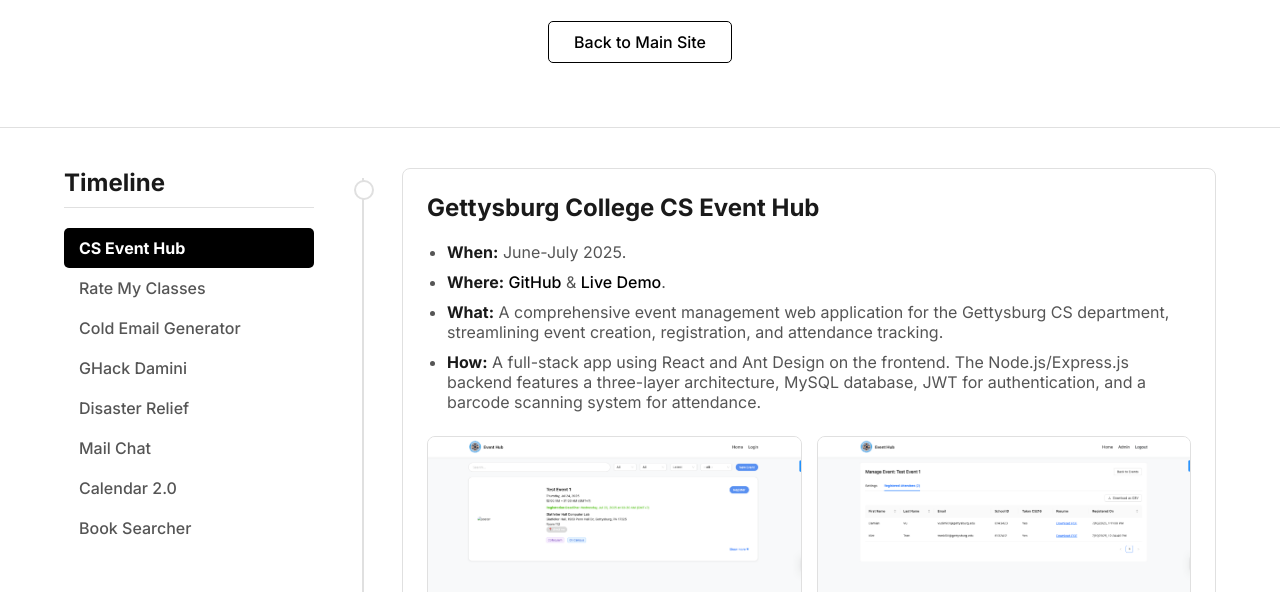
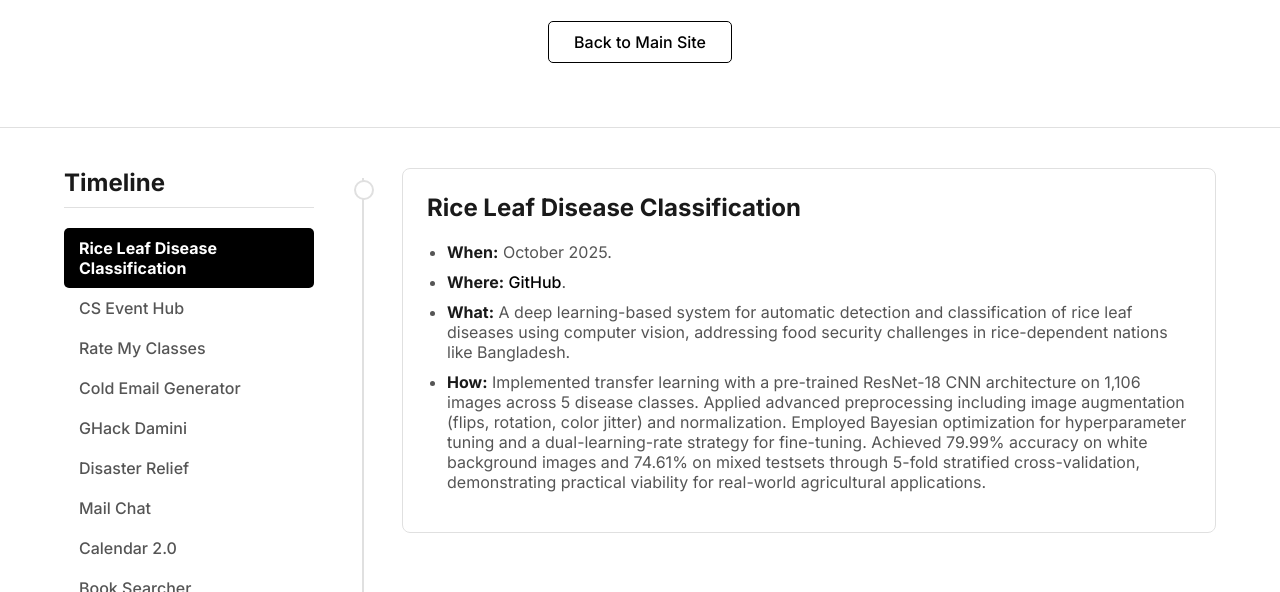
Before and after one commit to minhvdq/DamianPortfolio, a plain HTML site: page portfolio/index.html in a window 1280 px wide. Shown: the part 208-800 px from the top of the page. Drawn offline with Linux system fonts and the light colour scheme.

Commit message:
add project and resume

```diff
--- a/portfolio/index.html
+++ b/portfolio/index.html
@@ -27,6 +27,7 @@
             <div class="timeline-nav-inner">
                 <h2>Timeline</h2>
                 <ul>
+                    <li><a href="#rice-leaf-dsease-classification">Rice Leaf Disease Classification</a></li>
                     <li><a href="#project-event-hub">CS Event Hub</a></li>
                     <li><a href="#project-rate-my-classes">Rate My Classes</a></li>
                     <li><a href="#project-cold-email">Cold Email Generator</a></li>
@@ -40,6 +41,20 @@
         </aside>
 
         <main id="projects-content">
+
+            <section class="timeline-item" id="rice-leaf-dsease-classification">
+                <div class="timeline-dot"></div>
+                <div class="project-card">
+                    <h2>Rice Leaf Disease Classification</h2>
+                    <ul>
+                        <li><b>When:</b> October 2025.</li>
+                        <li><b>Where:</b> <a href="https://github.com/minhvdq/CSCI435-Rice-Leaf-Disease-Classification/tree/damian" target="_blank">GitHub</a>.</li>
+                        <li><b>What:</b> A deep learning-based system for automatic detection and classification of rice leaf diseases using computer vision, addressing food security challenges in rice-dependent nations like Bangladesh.</li>
+                        <li><b>How:</b>  Implemented transfer learning with a pre-trained ResNet-18 CNN architecture on 1,106 images across 5 disease classes. Applied advanced preprocessing including image augmentation (flips, rotation, color jitter) and normalization. Employed Bayesian optimization for hyperparameter tuning and a dual-learning-rate strategy for fine-tuning. Achieved 79.99% accuracy on white background images and 74.61% on mixed testsets through 5-fold stratified cross-validation, demonstrating practical viability for real-world agricultural applications.</li>
+                    </ul>
+
+                </div>
+            </section>
 
             <section class="timeline-item" id="project-event-hub">
                 <div class="timeline-dot"></div>
```
Also changed, not shown: 1 other file.
